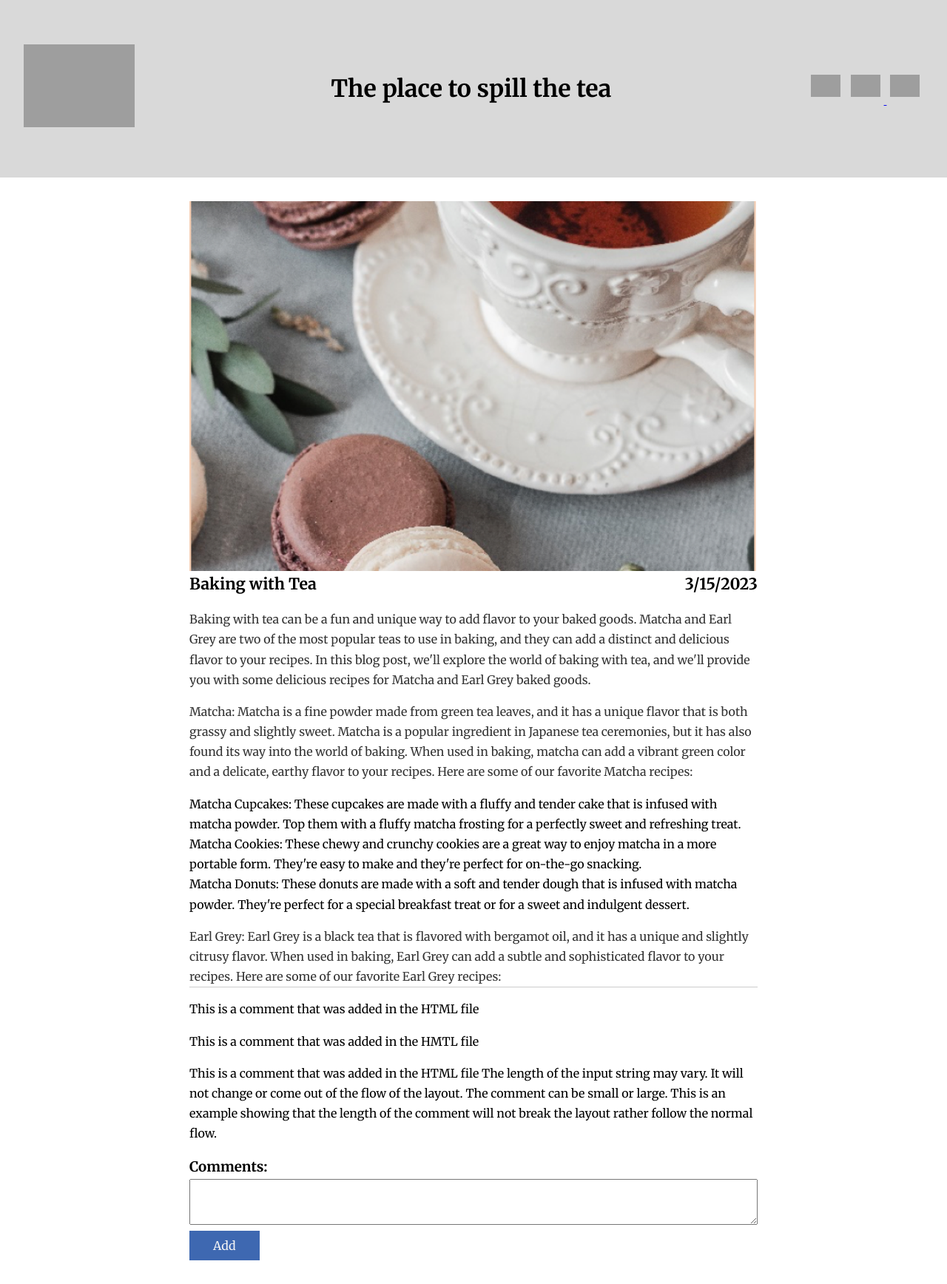
After one commit to rogerb5/winter2023-cscd378-blog-final, a PHP site: page /tea.html in a window 1280 px wide. The commit adds this page. Shown: the whole page at 74% size. Run offline with PHP 8.4, Linux system fonts and the light colour scheme; grey boxes are pictures that could not be loaded.

Commit message:
disable article window and add comment section with a blog post

```diff
--- a/css/style.css
+++ b/css/style.css
@@ -30,11 +30,6 @@
 button {
     border: none;
     margin: 0;
-}
-
-a {
-    text-decoration: none;
-    color: #000000;
 }
 
 ul {
@@ -229,6 +209,53 @@ blockquote.blog-p {
     font-size: 18px;
     font-weight: 400;
     color: var(--blog-third-color);
+    margin-bottom: 0.7rem;
+}
+
+a#article-a {
+    text-decoration: none;
+    border: 2px solid black;
+    padding: 0.4rem 1rem 0.4rem 1rem;
+    margin-top: 0.7rem;
+    color: var(--blog-third-color);
+}
+
+/****************************** Whole Article ************/
+section.whole-article {
+    margin: 2rem auto;
+    width: 60%;
+}
+
+section.whole-article figure {
+    height: 500px;
+    width: 100%;
+}
+
+section.whole-article figure img {
+    width: 100%;
+    height: 100%;
+    object-fit: cover;
+}
+
+section.article-nav {
+    display: flex;
+    justify-content: space-between;
+    font-size: 1.33rem;
+    font-weight: 700;
+}
+
+
+p.last-p {
+    border-bottom: 1px solid #ccc;
+}
+
+p.comment-p {
+    margin-bottom: 1rem;
+}
+
+textarea {
+    width: 100%;
+    font-size: 1.1rem;
 }
 
 /* LOGIN.html page styles ************************/
--- /dev/null
+++ b/tea.html
@@ -0,0 +1,122 @@
+<!DOCTYPE html>
+
+<html>
+
+<head>
+    <meta charset="utf-8">
+    <meta http-equiv="X-UA-Compatible" content="IE=edge">
+    <title>The Teaspot</title>
+    <meta name="description" content="">
+    <meta name="viewport" content="width=device-width, initial-scale=1">
+    <link rel="stylesheet" href="css/style.css">
+</head>
+
+<body>
+
+    <header class="index-header">
+        <a href="index.html">
+            <img src="assets/svg/logo.svg" class="logo" alt="Teaspot logo">
+        </a>
+        <div class="info-div">
+            <h1 class="p-header">The place to spill the tea</h1>
+        </div>
+        <nav class="icon-holders">
+            <img src="assets/svg/dark-mode.svg" class="svg-n svg-dark-m" alt="dark mode logo">
+            <a href="login.html">
+                <img src="assets/svg/avatar.svg" class="svg-n avatar" alt="login icon">
+            </a>
+            <img src="assets/svg/ham.svg" class="svg-n hamburger" alt="hamburger menu logo">
+        </nav>
+    </header>
+
+    <section class="whole-article">
+        <figure>
+            <img class="article-img" src="assets/img/1.jpg" alt="">
+        </figure>
+
+        <section class="article-info">
+
+            <section class="article-nav">
+                <figcaption>
+                    Baking with Tea
+                </figcaption>
+                <figcaption>
+                    3/15/2023
+                </figcaption>
+            </section>
+
+            <p class="article-p">
+                Baking with tea can be a fun and unique way to add flavor to your baked goods. Matcha and Earl Grey are
+                two of the most popular teas to use in baking, and they can add a distinct and delicious flavor to your
+                recipes. In this blog post, we'll explore the world of baking with tea, and we'll provide you with some
+                delicious recipes for Matcha and Earl Grey baked goods.
+            </p>
+
+            <p class="article-p">
+                Matcha: Matcha is a fine powder made from green tea leaves, and it has a unique flavor that is both
+                grassy and slightly sweet. Matcha is a popular ingredient in Japanese tea ceremonies, but it has also
+                found its way into the world of baking. When used in baking, matcha can add a vibrant green color and a
+                delicate, earthy flavor to your recipes. Here are some of our favorite Matcha recipes:
+            </p>
+
+            <p class="article-p">
+            <ul>
+                <li>Matcha Cupcakes: These cupcakes are made with a fluffy and tender cake that is infused with matcha
+                    powder. Top them with a fluffy matcha frosting for a perfectly sweet and refreshing treat.</li>
+                <li>
+                    Matcha Cookies: These chewy and crunchy cookies are a great way to enjoy matcha in a more portable
+                    form. They're easy to make and they're perfect for on-the-go snacking.
+                </li>
+
+                <li>
+                    Matcha Donuts: These donuts are made with a soft and tender dough that is infused with matcha
+                    powder. They're perfect for a special breakfast treat or for a sweet and indulgent dessert.
+                </li>
+            </ul>
+            </p>
+
+            <p class="article-p last-p">
+                Earl Grey: Earl Grey is a black tea that is flavored with bergamot oil, and it has a unique and slightly
+                citrusy flavor. When used in baking, Earl Grey can add a subtle and sophisticated flavor to your
+                recipes. Here are some of our favorite Earl Grey recipes:
+            </p>
+
+
+            <!-- Section where comments will be added -->
+            <section class="added-comment-section">
+                <!---
+                    Article tags with individual comments may be rendered here in the p tags
+                    article class ="comment"
+                    p class ="comment-p"
+                -->
+                <article class="comment comment1">
+                    <p class="comment-p">This is a comment that was added in the HTML file</p>
+                </article>
+                <article class="comment comment2">
+                    <p class="comment-p">This is a comment that was added in the HMTL file</p>
+                </article>
+                <article class="comment comment3">
+                    <p class="comment-p">This is a comment that was added in the HTML file
+                        The length of the input string may vary. It will not change or come out of the
+                        flow of the layout. The comment can be small or large. This is an example showing that
+                        the length of the comment will not break the layout rather follow the normal flow.
+                    </p>
+                </article>
+            </section>
+
+            <section class="comment-section">
+                <h3>Comments:</h3>
+                <form action="" method="" class="form-comment">
+                    <div>
+                        <textarea name="comments" id="comments" style=""></textarea>
+                    </div>
+                    <input type="submit" value="Add">
+                </form>
+            </section>
+
+        </section>
+    </section>
+    <!-- <script src="" async defer></script> -->
+</body>
+
+</html>
```
Also changed, not shown: other parts of css/style.css (+18 -42 lines), index.html (+10 -7 lines).
